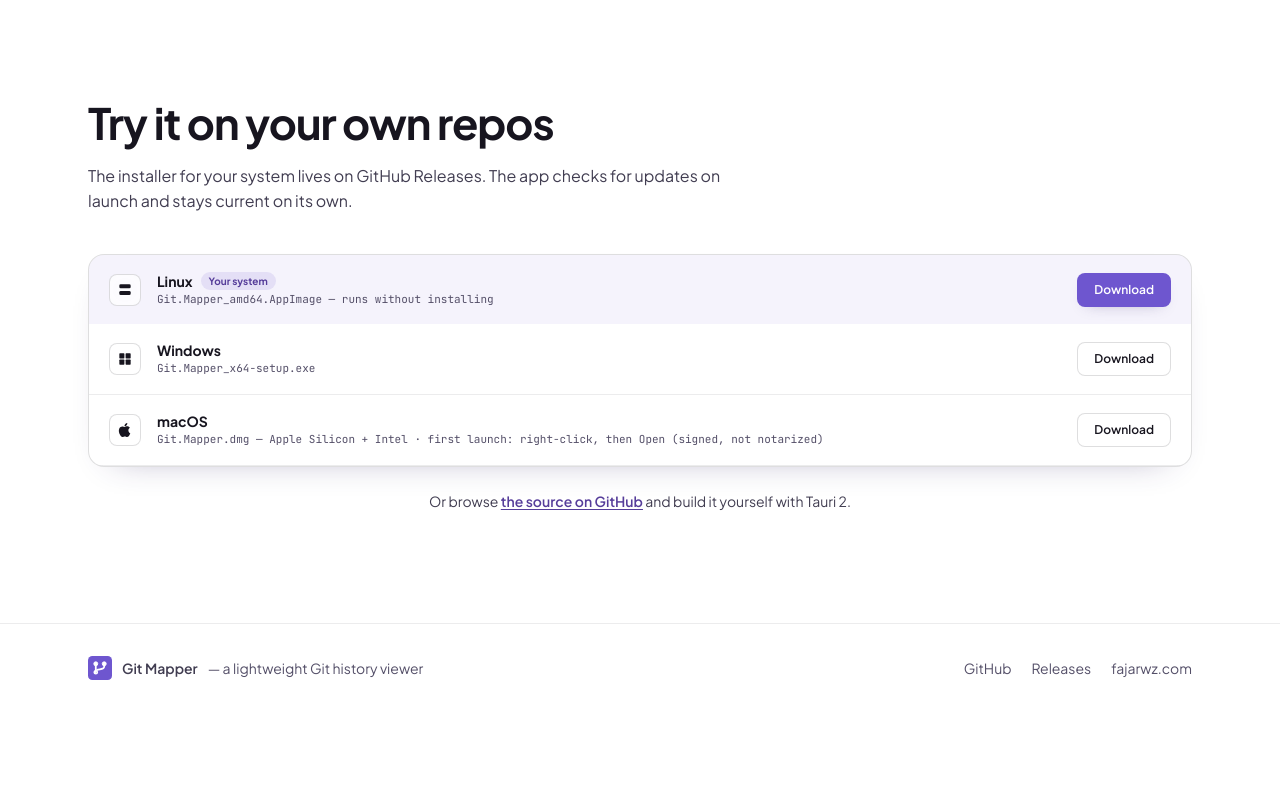
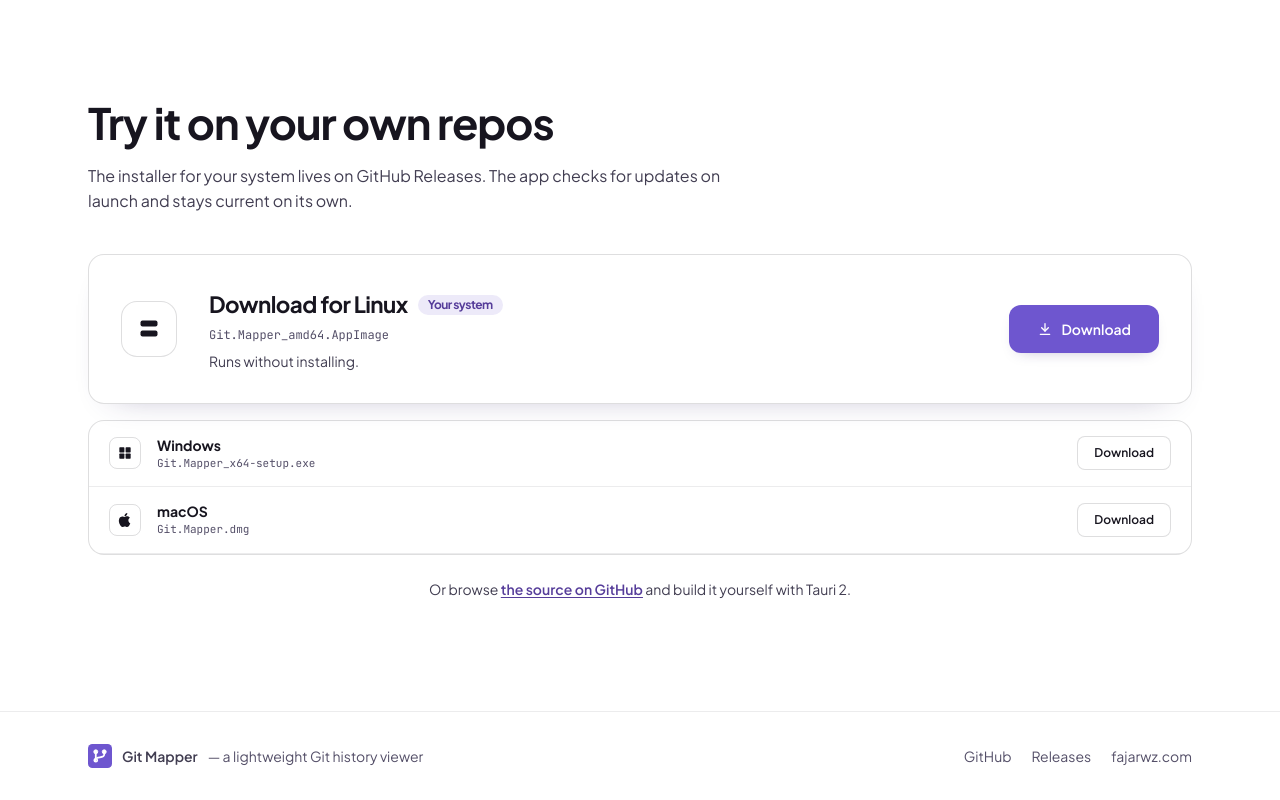
Before and after one commit to fajarwz/git-mapper, an Astro site in the folder website/: page / in a window 1280 px wide. Shown: the part 6731-7531 px from the top of the page. Before the commit the page ends 7443 px from the top, so only its background shows below. Built offline with nearby package versions, Linux system fonts and the light colour scheme; Astro itself is replaced by a stand-in of ours.

Commit message:
feat(website): feature the detected system's installer as a large card, others in a list

```diff
--- a/website/src/pages/index.astro
+++ b/website/src/pages/index.astro
@@ -103,6 +103,12 @@ const extras = [
   { title: "Right-click menus", body: "Check out a branch or commit, copy hashes and ref names, merge, undo the tip, handle stashes." },
   { title: "Light and dark", body: "Two themes, zoom the whole window with Ctrl plus, minus and zero, window position restored on launch." },
   { title: "Updates itself", body: "Checks on launch, downloads in the background, restarts when you say so." },
+];
+
+const systems = [
+  { key: "windows", name: "Windows", icon: iconWindows, href: DOWNLOADS.windows, file: "Git.Mapper_x64-setup.exe", note: "Unsigned installer. If SmartScreen appears, click More info, then Run anyway." },
+  { key: "macos", name: "macOS", icon: iconApple, href: DOWNLOADS.macos, file: "Git.Mapper.dmg", note: "Apple Silicon and Intel. Signed, not notarized: on first launch, right-click the app and pick Open." },
+  { key: "linux", name: "Linux", icon: iconPackage, href: DOWNLOADS.linux, file: "Git.Mapper_amd64.AppImage", note: "Runs without installing." },
 ];
 ---
 
@@ -264,39 +270,45 @@ const extras = [
         </p>
       </div>
 
-      <div id="downloads" class="glass-panel panel-shadow mt-10 flex flex-col divide-y divide-rule overflow-hidden rounded-2xl">
-        <div data-os="windows" class="flex items-center gap-4 px-5 py-4 max-sm:flex-col max-sm:items-stretch max-sm:gap-3">
-          <span class="inline-flex h-8 w-8 shrink-0 items-center justify-center rounded-lg glass-panel text-ink">
-            <span class="inline-block h-4 w-4" set:html={iconWindows} />
+      <div id="downloads" class="mt-10">
+        {systems.map((o) => (
+          <div data-os-card={o.key} class="glass-panel panel-shadow hidden rounded-2xl p-6 md:p-8">
+            <div class="flex items-center gap-5 max-md:flex-col max-md:items-stretch md:gap-8">
+              <span class="inline-flex h-14 w-14 shrink-0 items-center justify-center rounded-2xl border border-hairline bg-sheet-strong text-ink max-md:hidden">
+                <span class="inline-block h-6 w-6" set:html={o.icon} />
               </span>
               <div class="min-w-0 flex-1">
-            <p class="flex items-center gap-2 text-sm font-bold">Windows<span data-os-badge hidden class="rounded-full bg-primary/12 px-2 py-0.5 text-[10px] font-bold text-primary-ink">Your system</span></p>
-            <p class="truncate font-mono text-[11px] text-ink-dim">Git.Mapper_x64-setup.exe</p>
+                <p class="flex flex-wrap items-center gap-2.5 text-[1.4rem] font-bold tracking-tight">
+                  Download for {o.name}
+                  <span class="rounded-full bg-primary/12 px-2.5 py-0.5 text-xs font-bold text-primary-ink">Your system</span>
+                </p>
+                <p class="mt-1 font-mono text-xs text-ink-dim">{o.file}</p>
+                <p class="mt-2 max-w-xl text-sm text-ink-soft">{o.note}</p>
               </div>
-          <a href={DOWNLOADS.windows} class="dl-btn shrink-0 rounded-lg border border-hairline bg-glass-strong px-4 py-2 text-center text-xs font-semibold text-ink transition-colors hover:bg-hover-glass">Download</a>
+              <a href={o.href} class="flex shrink-0 items-center justify-center gap-2 rounded-xl bg-primary px-7 py-3.5 text-sm font-semibold text-white soft-shadow transition-[filter] hover:brightness-110">
+                <span class="inline-block h-4 w-4" set:html={iconDownload} />
+                Download
+              </a>
             </div>
+          </div>
+        ))}
 
-        <div data-os="macos" class="flex items-center gap-4 px-5 py-4 max-sm:flex-col max-sm:items-stretch max-sm:gap-3">
-          <span class="inline-flex h-8 w-8 shrink-0 items-center justify-center rounded-lg glass-panel text-ink">
-            <span class="inline-block h-4 w-4" set:html={iconApple} />
+        <ul id="download-list" class="mt-4 divide-y divide-rule overflow-hidden rounded-2xl border border-hairline bg-sheet-strong">
+          {systems.map((o) => (
+            <li data-os-row={o.key}>
+              <div class="flex items-center gap-4 px-5 py-3.5 max-sm:flex-col max-sm:items-stretch max-sm:gap-3">
+                <span class="inline-flex h-8 w-8 shrink-0 items-center justify-center rounded-lg border border-hairline text-ink max-sm:hidden">
+                  <span class="inline-block h-4 w-4" set:html={o.icon} />
                 </span>
                 <div class="min-w-0 flex-1">
-            <p class="flex items-center gap-2 text-sm font-bold">macOS<span data-os-badge hidden class="rounded-full bg-primary/12 px-2 py-0.5 text-[10px] font-bold text-primary-ink">Your system</span></p>
-            <p class="font-mono text-[11px] text-ink-dim">Git.Mapper.dmg — Apple Silicon &#43; Intel · first launch: right-click, then Open (signed, not notarized)</p>
+                  <p class="text-sm font-bold">{o.name}</p>
+                  <p class="font-mono text-[11px] text-ink-dim">{o.file}</p>
                 </div>
-          <a href={DOWNLOADS.macos} class="dl-btn shrink-0 rounded-lg border border-hairline bg-glass-strong px-4 py-2 text-center text-xs font-semibold text-ink transition-colors hover:bg-hover-glass">Download</a>
+                <a href={o.href} class="shrink-0 rounded-lg border border-hairline bg-glass-strong px-4 py-2 text-center text-xs font-semibold text-ink transition-colors hover:bg-hover-glass">Download</a>
               </div>
-
-        <div data-os="linux" class="flex items-center gap-4 px-5 py-4 max-sm:flex-col max-sm:items-stretch max-sm:gap-3">
-          <span class="inline-flex h-8 w-8 shrink-0 items-center justify-center rounded-lg glass-panel text-ink">
-            <span class="inline-block h-4 w-4" set:html={iconPackage} />
-          </span>
-          <div class="min-w-0 flex-1">
-            <p class="flex items-center gap-2 text-sm font-bold">Linux<span data-os-badge hidden class="rounded-full bg-primary/12 px-2 py-0.5 text-[10px] font-bold text-primary-ink">Your system</span></p>
-            <p class="font-mono text-[11px] text-ink-dim">Git.Mapper_amd64.AppImage — runs without installing</p>
-          </div>
-          <a href={DOWNLOADS.linux} class="dl-btn shrink-0 rounded-lg border border-hairline bg-glass-strong px-4 py-2 text-center text-xs font-semibold text-ink transition-colors hover:bg-hover-glass">Download</a>
-        </div>
+            </li>
+          ))}
+        </ul>
       </div>
 
       <p class="mt-6 text-center text-sm text-ink-soft">
@@ -305,18 +317,14 @@ const extras = [
     </section>
 
     <script>
-      // Highlight the installer for the visitor's system; the others stay as quiet secondary buttons.
+      // Feature the installer for the visitor's system as a large card; the rest stay in the list.
       const ua = navigator.userAgent;
       const platform = (navigator as Navigator & { userAgentData?: { platform?: string } }).userAgentData?.platform || navigator.platform || "";
       const mobile = /Android|iPhone|iPad|iPod/i.test(ua);
       const os = mobile ? null : /win/i.test(platform + ua) ? "windows" : /mac/i.test(platform) ? "macos" : /linux|x11/i.test(platform + ua) ? "linux" : null;
-      const row = os ? document.querySelector(`#downloads [data-os="${os}"]`) : null;
-      if (row) {
-        row.classList.add("order-first", "bg-hover-glass");
-        row.querySelector("[data-os-badge]")?.removeAttribute("hidden");
-        const btn = row.querySelector(".dl-btn");
-        btn?.classList.remove("border-hairline", "bg-glass-strong", "text-ink", "hover:bg-hover-glass");
-        btn?.classList.add("border-transparent", "bg-primary", "text-white", "soft-shadow", "hover:brightness-110");
+      if (os) {
+        document.querySelector(`[data-os-card="${os}"]`)?.classList.remove("hidden");
+        document.querySelector(`[data-os-row="${os}"]`)?.classList.add("hidden");
       }
     </script>
   </main>
```
Lines whose indentation alone changed are shown as unchanged.
